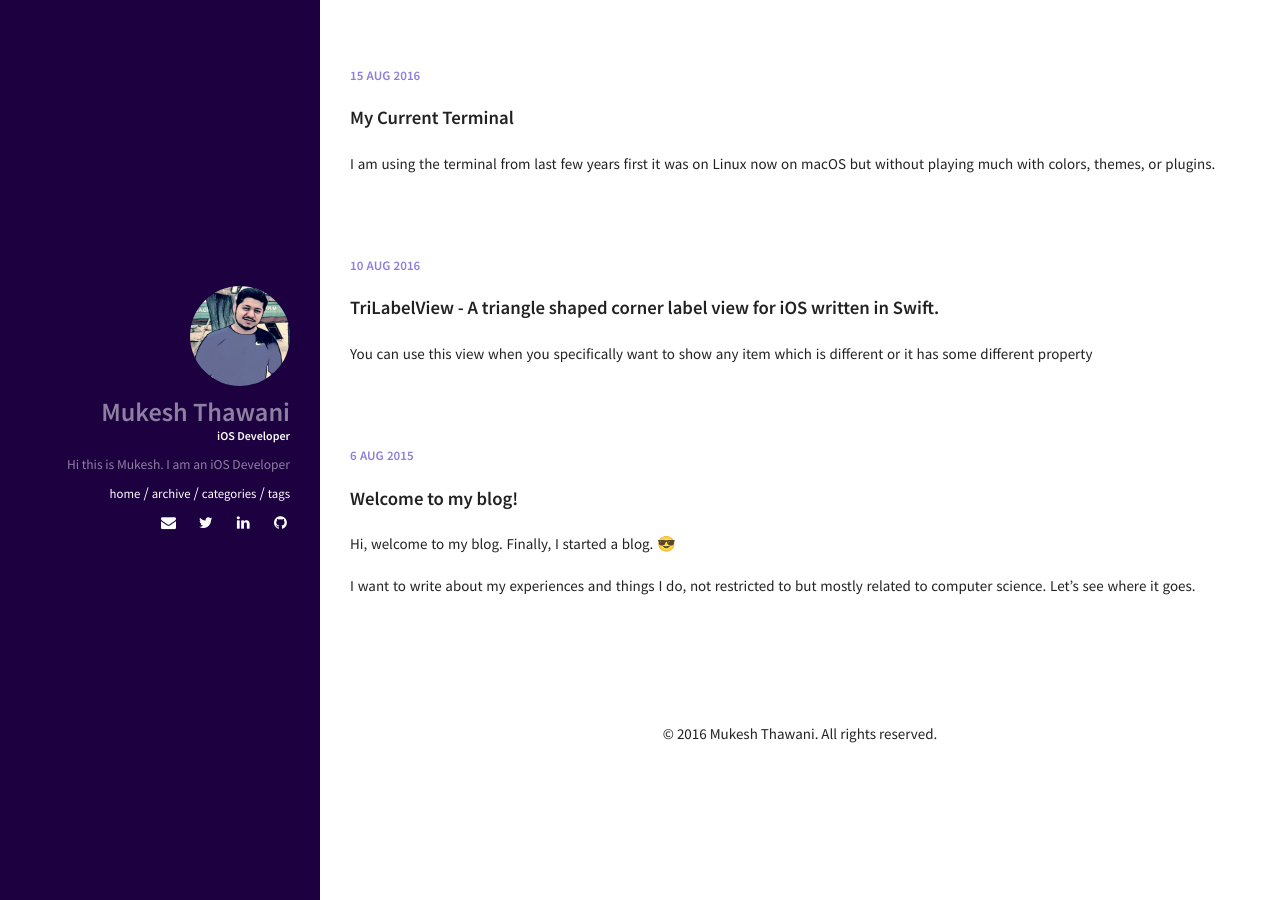
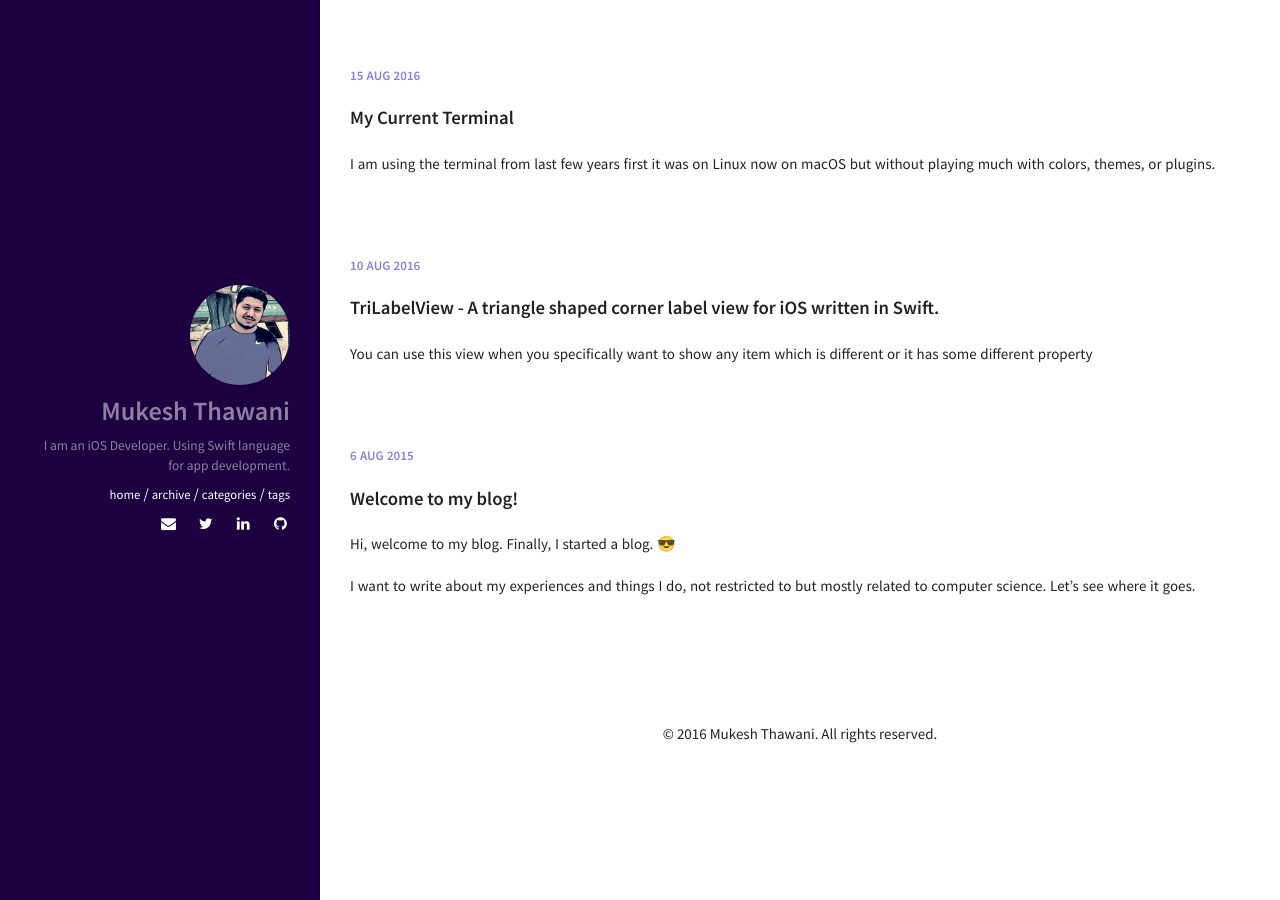
Before and after one commit to mukeshthawani/mukeshthawani.github.io, a Jekyll site: the page built from index.html, in a window 1280 px wide. Built offline with Jekyll 4.4.1, drawn with Linux system fonts in a browser that asks for light colours.

Commit message:
Update bio

```diff
--- a/_config.yml
+++ b/_config.yml
@@ -35,8 +35,8 @@ kramdown:
 owner:
   name: "Mukesh Thawani"
   avatar: avatar.png
-  job: "iOS Developer"
-  bio: "Hi this is Mukesh. I am an iOS Developer"
+  job:
+  bio: "I am an iOS Developer. Using Swift language for app development."
   email: mukesh9039@gmail.com
   disqus-shortname:
   twitter: MukeshThawani
```
